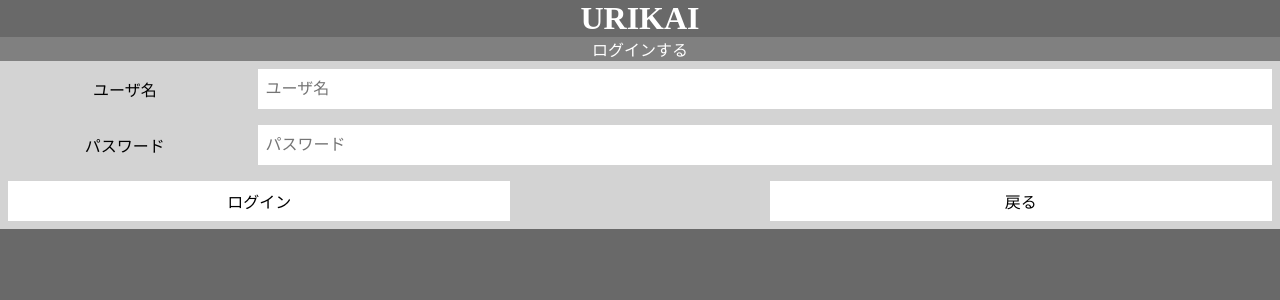
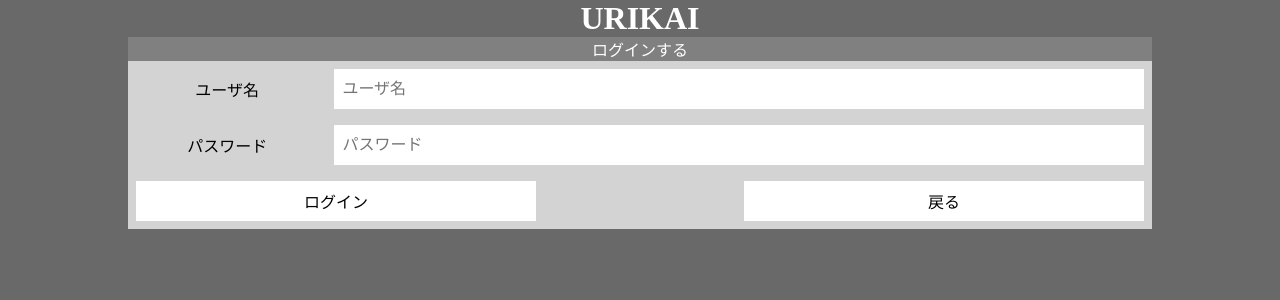
Before and after one commit to urushiyama/db-i-shop, a PHP site: page /application.php in a window 1280 px wide. Shown: the top 300 px of the page. Run offline with PHP 8.4, Linux system fonts and the light colour scheme; data that the repository does not hold is empty; a stand-in replaces the project's code that opens the database connection.

Commit message:
Fix stylesheet for wide window

```diff
--- a/site/application.css
+++ b/site/application.css
@@ -1,6 +1,13 @@
 body {
   margin: 0;
   background-color: dimgray;
+}
+
+@media screen and (min-width: 1024px) {
+  body {
+    width: 1024px;
+    margin: 0 auto;
+  }
 }
 
 .system-logo {
```
Also changed, not shown: src/application.css (+7 -0 lines).
